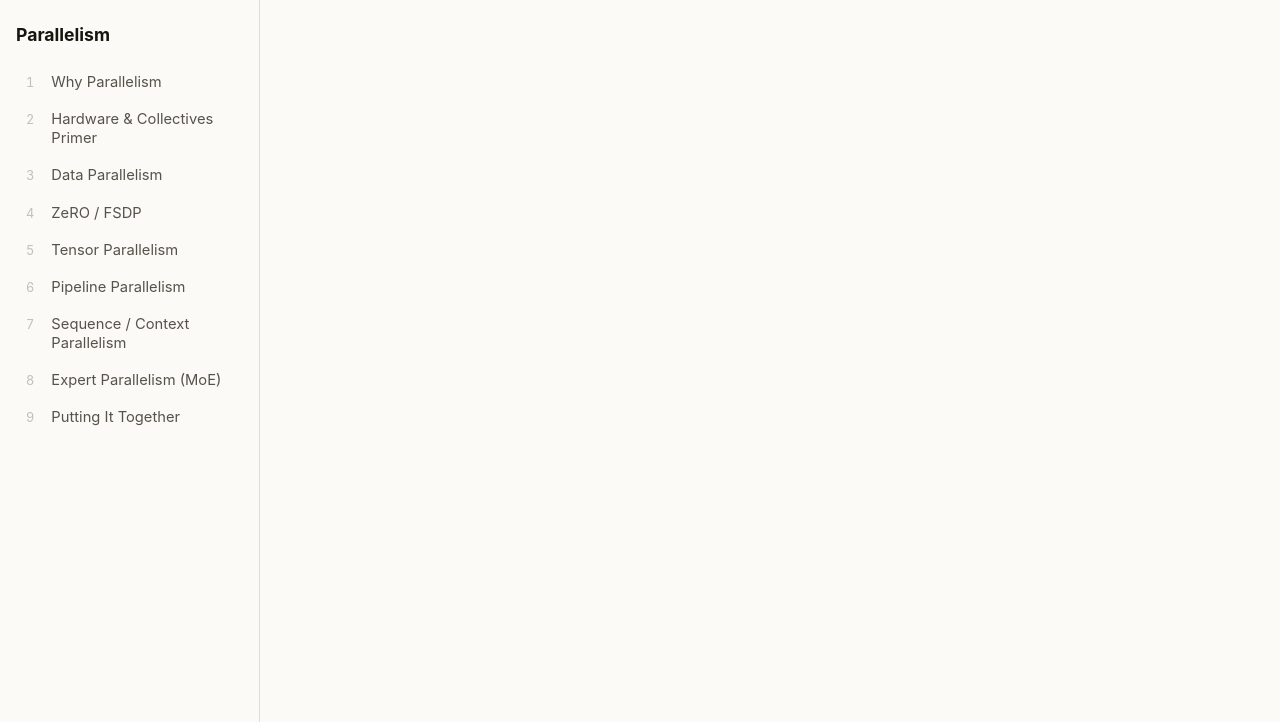
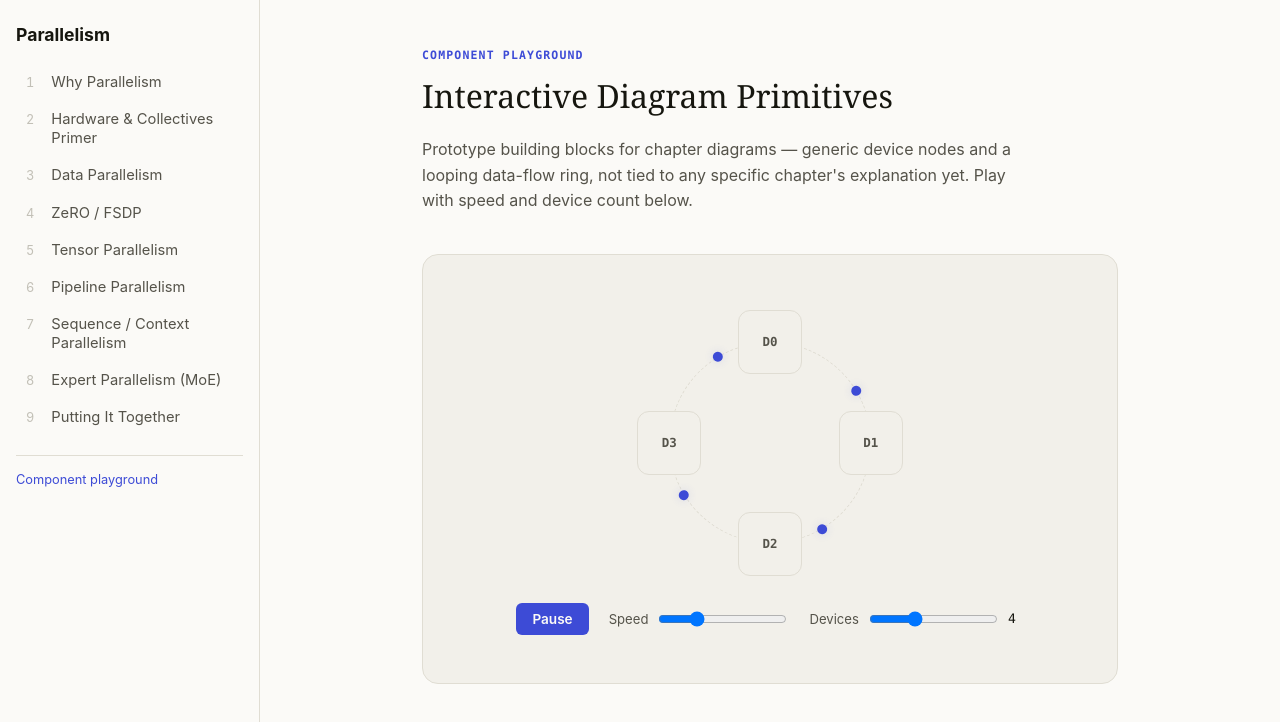
Before and after one commit to parani-zenteiq-ai/parallelism, a React (Vite) app: page /playground in a window 1280 px wide. Shown: the top 722 px of the page. Built offline with nearby package versions, Linux system fonts and the light colour scheme.

Commit message:
Add reusable animated viz primitives (DeviceNode, FlowRing) and a component playground page

```diff
--- a/src/App.tsx
+++ b/src/App.tsx
@@ -1,6 +1,7 @@
 import { Routes, Route } from 'react-router-dom'
 import { NavSidebar } from './components/layout/NavSidebar'
 import { Home } from './chapters/Home'
+import { Playground } from './pages/Playground'
 import { WhyParallelism } from './chapters/WhyParallelism'
 import { Collectives } from './chapters/Collectives'
 import { DataParallel } from './chapters/DataParallel'
@@ -18,6 +19,7 @@ function App() {
       <main className="app-main">
         <Routes>
           <Route path="/" element={<Home />} />
+          <Route path="/playground" element={<Playground />} />
           <Route path="/why-parallelism" element={<WhyParallelism />} />
           <Route path="/collectives" element={<Collectives />} />
           <Route path="/data-parallel" element={<DataParallel />} />
--- a/src/components/layout/NavSidebar.css
+++ b/src/components/layout/NavSidebar.css
@@ -60,3 +60,18 @@
 .nav-link.active .nav-order {
   color: var(--accent);
 }
+
+.nav-playground {
+  display: block;
+  margin-top: 20px;
+  padding-top: 16px;
+  border-top: 1px solid var(--border);
+  font-size: 0.8rem;
+  color: var(--text-faint);
+  text-decoration: none;
+}
+
+.nav-playground:hover,
+.nav-playground.active {
+  color: var(--accent);
+}
--- a/src/components/layout/NavSidebar.tsx
+++ b/src/components/layout/NavSidebar.tsx
@@ -21,6 +21,12 @@ export function NavSidebar() {
           </li>
         ))}
       </ol>
+      <NavLink
+        to="/playground"
+        className={({ isActive }) => (isActive ? 'nav-playground active' : 'nav-playground')}
+      >
+        Component playground
+      </NavLink>
     </nav>
   )
 }
--- /dev/null
+++ b/src/components/viz/DeviceNode.css
@@ -0,0 +1,23 @@
+.device-node {
+  position: absolute;
+  transform: translate(-50%, -50%);
+  width: 64px;
+  height: 64px;
+  border-radius: 12px;
+  border: 1.5px solid var(--border);
+  background: var(--surface);
+  color: var(--text-muted);
+  display: flex;
+  align-items: center;
+  justify-content: center;
+  font-family: var(--code-font);
+  font-size: 0.78rem;
+  font-weight: 600;
+  transition: border-color 0.2s, color 0.2s, box-shadow 0.2s;
+}
+
+.device-node.active {
+  border-color: var(--accent);
+  color: var(--accent);
+  box-shadow: 0 0 0 3px var(--accent-soft);
+}
--- /dev/null
+++ b/src/components/viz/DeviceNode.tsx
@@ -0,0 +1,19 @@
+import './DeviceNode.css'
+
+interface DeviceNodeProps {
+  label: string
+  x: number
+  y: number
+  active?: boolean
+}
+
+export function DeviceNode({ label, x, y, active }: DeviceNodeProps) {
+  return (
+    <div
+      className={active ? 'device-node active' : 'device-node'}
+      style={{ left: `${x}px`, top: `${y}px` }}
+    >
+      {label}
+    </div>
+  )
+}
--- /dev/null
+++ b/src/components/viz/FlowRing.css
@@ -0,0 +1,75 @@
+.flow-ring {
+  display: flex;
+  flex-direction: column;
+  align-items: center;
+  gap: 20px;
+}
+
+.flow-ring-canvas {
+  position: relative;
+}
+
+.flow-ring-track {
+  position: absolute;
+  transform: translate(-50%, -50%);
+  border-radius: 50%;
+  border: 1.5px dashed var(--border);
+}
+
+.flow-ring-pulse {
+  position: absolute;
+  width: 10px;
+  height: 10px;
+  border-radius: 50%;
+  background: var(--accent);
+  box-shadow: 0 0 8px 1px var(--accent-soft);
+  offset-distance: 0%;
+  animation: flow-ring-move var(--duration, 6s) linear infinite;
+}
+
+.flow-ring-canvas.paused .flow-ring-pulse {
+  animation-play-state: paused;
+}
+
+@keyframes flow-ring-move {
+  from {
+    offset-distance: 0%;
+  }
+  to {
+    offset-distance: 100%;
+  }
+}
+
+.flow-ring-controls {
+  display: flex;
+  align-items: center;
+  gap: 20px;
+  flex-wrap: wrap;
+  justify-content: center;
+}
+
+.flow-ring-controls button {
+  font-family: inherit;
+  font-size: 0.85rem;
+  font-weight: 600;
+  color: var(--bg);
+  background: var(--accent);
+  border: none;
+  border-radius: 6px;
+  padding: 8px 16px;
+  cursor: pointer;
+}
+
+.flow-ring-controls label {
+  display: flex;
+  align-items: center;
+  gap: 8px;
+  font-size: 0.82rem;
+  color: var(--text-muted);
+}
+
+.flow-ring-count {
+  font-family: var(--code-font);
+  color: var(--text);
+  min-width: 1.2em;
+}
--- /dev/null
+++ b/src/components/viz/FlowRing.tsx
@@ -0,0 +1,92 @@
+import { useMemo, useState } from 'react'
+import { DeviceNode } from './DeviceNode'
+import './FlowRing.css'
+
+interface FlowRingProps {
+  deviceCount?: number
+  size?: number
+}
+
+export function FlowRing({ deviceCount = 4, size = 280 }: FlowRingProps) {
+  const [count, setCount] = useState(deviceCount)
+  const [playing, setPlaying] = useState(true)
+  const [speed, setSpeed] = useState(1)
+
+  const center = size / 2
+  const deviceRadius = size * 0.36
+  const trackRadius = deviceRadius
+
+  const devices = useMemo(() => {
+    return Array.from({ length: count }, (_, i) => {
+      const angle = -90 + (360 / count) * i
+      const rad = (angle * Math.PI) / 180
+      return {
+        label: `D${i}`,
+        x: center + deviceRadius * Math.cos(rad),
+        y: center + deviceRadius * Math.sin(rad),
+      }
+    })
+  }, [count, center, deviceRadius])
+
+  const pulses = useMemo(() => Array.from({ length: count }), [count])
+  const duration = 6 / speed
+
+  return (
+    <div className="flow-ring">
+      <div
+        className={playing ? 'flow-ring-canvas' : 'flow-ring-canvas paused'}
+        style={{ width: size, height: size, ['--duration' as string]: `${duration}s` }}
+      >
+        <div
+          className="flow-ring-track"
+          style={{
+            width: trackRadius * 2,
+            height: trackRadius * 2,
+            left: center,
+            top: center,
+          }}
+        />
+        {pulses.map((_, i) => (
+          <div
+            key={i}
+            className="flow-ring-pulse"
+            style={{
+              offsetPath: `circle(${trackRadius}px at ${center}px ${center}px)`,
+              animationDelay: `${-(duration * i) / pulses.length}s`,
+            }}
+          />
+        ))}
+        {devices.map((d) => (
+          <DeviceNode key={d.label} label={d.label} x={d.x} y={d.y} />
+        ))}
+      </div>
+
+      <div className="flow-ring-controls">
+        <button onClick={() => setPlaying((p) => !p)}>{playing ? 'Pause' : 'Play'}</button>
+        <label>
+          Speed
+          <input
+            type="range"
+            min={0.25}
+            max={3}
+            step={0.25}
+            value={speed}
+            onChange={(e) => setSpeed(Number(e.target.value))}
+          />
+        </label>
+        <label>
+          Devices
+          <input
+            type="range"
+            min={2}
+            max={8}
+            step={1}
+            value={count}
+            onChange={(e) => setCount(Number(e.target.value))}
+          />
+          <span className="flow-ring-count">{count}</span>
+        </label>
+      </div>
+    </div>
+  )
+}
--- /dev/null
+++ b/src/pages/Playground.css
@@ -0,0 +1,38 @@
+.playground {
+  max-width: 760px;
+  margin: 0 auto;
+  padding: 48px 32px 96px;
+}
+
+.playground-kicker {
+  font-family: var(--code-font);
+  text-transform: uppercase;
+  letter-spacing: 0.1em;
+  font-size: 0.72rem;
+  font-weight: 600;
+  color: var(--accent);
+  margin-bottom: 12px;
+}
+
+.playground h1 {
+  font-family: var(--serif-font);
+  font-weight: 500;
+  font-size: 2rem;
+  margin: 0 0 20px;
+}
+
+.playground-note {
+  color: var(--text-muted);
+  line-height: 1.6;
+  max-width: 600px;
+  margin: 0 0 40px;
+}
+
+.playground-demo {
+  border: 1px solid var(--border);
+  border-radius: 16px;
+  padding: 48px 24px;
+  display: flex;
+  justify-content: center;
+  background: var(--surface);
+}
--- /dev/null
+++ b/src/pages/Playground.tsx
@@ -0,0 +1,20 @@
+import { FlowRing } from '../components/viz/FlowRing'
+import './Playground.css'
+
+export function Playground() {
+  return (
+    <div className="playground">
+      <div className="playground-kicker">Component playground</div>
+      <h1>Interactive Diagram Primitives</h1>
+      <p className="playground-note">
+        Prototype building blocks for chapter diagrams — generic device nodes and a looping
+        data-flow ring, not tied to any specific chapter's explanation yet. Play with speed and
+        device count below.
+      </p>
+
+      <div className="playground-demo">
+        <FlowRing />
+      </div>
+    </div>
+  )
+}
```
